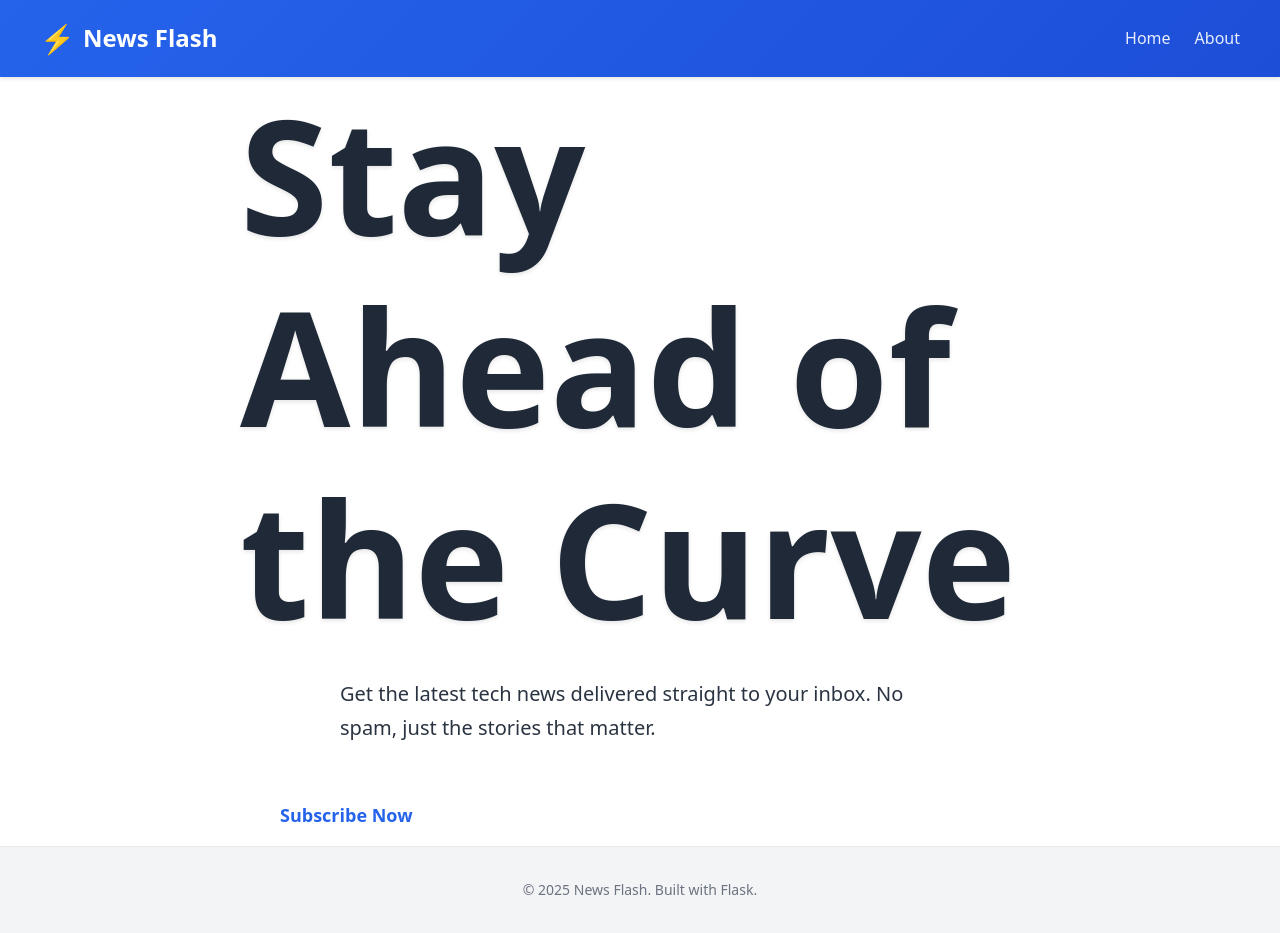
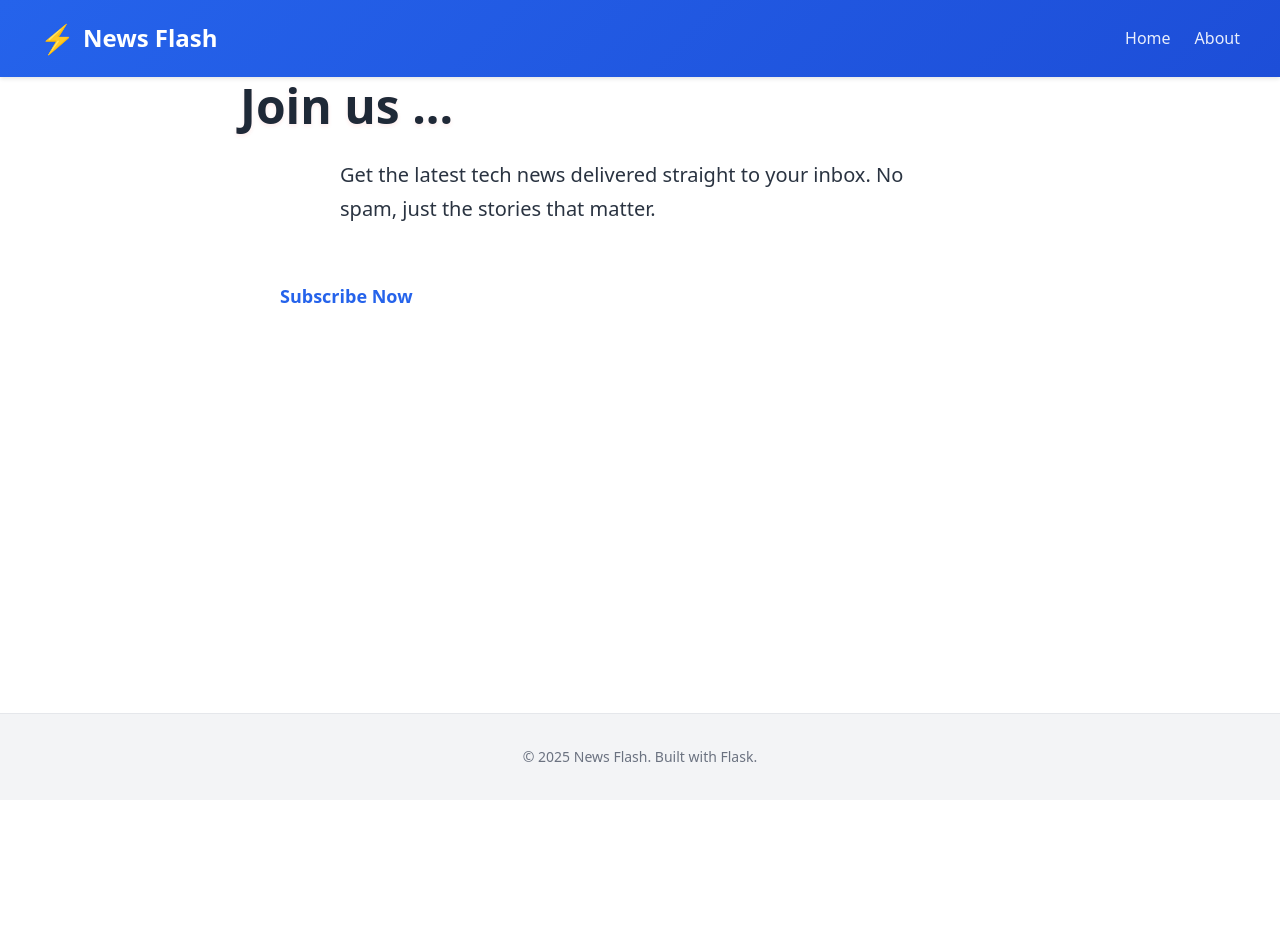
Before and after one commit to jsawing/G5Project, a Flask app: page / in a window 1280 px wide. After the commit the page ends 762 px from the top, so only its background shows below. Run offline with Flask 3, Linux system fonts and the light colour scheme.

Commit message:
Webpage small updates

```diff
--- a/application/app/presentation/templates/index.html
+++ b/application/app/presentation/templates/index.html
@@ -19,12 +19,13 @@
         margin: 0 auto;
     }
     .hero__title {
-        /*font-size: 3rem; */
-        font-size: 10rem;
+        font-size: 3rem;
+        /*font-size: 10rem; */
         font-weight: 800;
         margin-bottom: 1.5rem;
         line-height: 1.2;
-        text-shadow: 0 2px 4px rgba(0, 0, 0, 0.1);
+        text-shadow: 0 2px 4px rgba(240, 54, 54, 0.1);
+
     }
     .hero__subtitle {
         font-size: 1.25rem;
@@ -44,7 +45,8 @@
         display: inline-block;
     }
     .hero__cta:hover {
-        background-color: #f8fafc;
+        /*background-color: #f8fafc;*/
+        background-color: #53dd46;
         transform: translateY(-2px);
         box-shadow: 0 8px 20px rgba(0, 0, 0, 0.2);
     }
@@ -65,7 +67,8 @@
 {% block content %}
 <section class="hero">
     <div class="hero__container">
-        <h1 class="hero__title">Stay Ahead of the Curve</h1>
+        <!-- <h1 class="hero__title">Stay Ahead of the Curve</h1> -->
+         <h1 class="hero__title">Join us ...</h1>
         <p class="hero__subtitle">
             Get the latest tech news delivered straight to your inbox.
             No spam, just the stories that matter.
```
